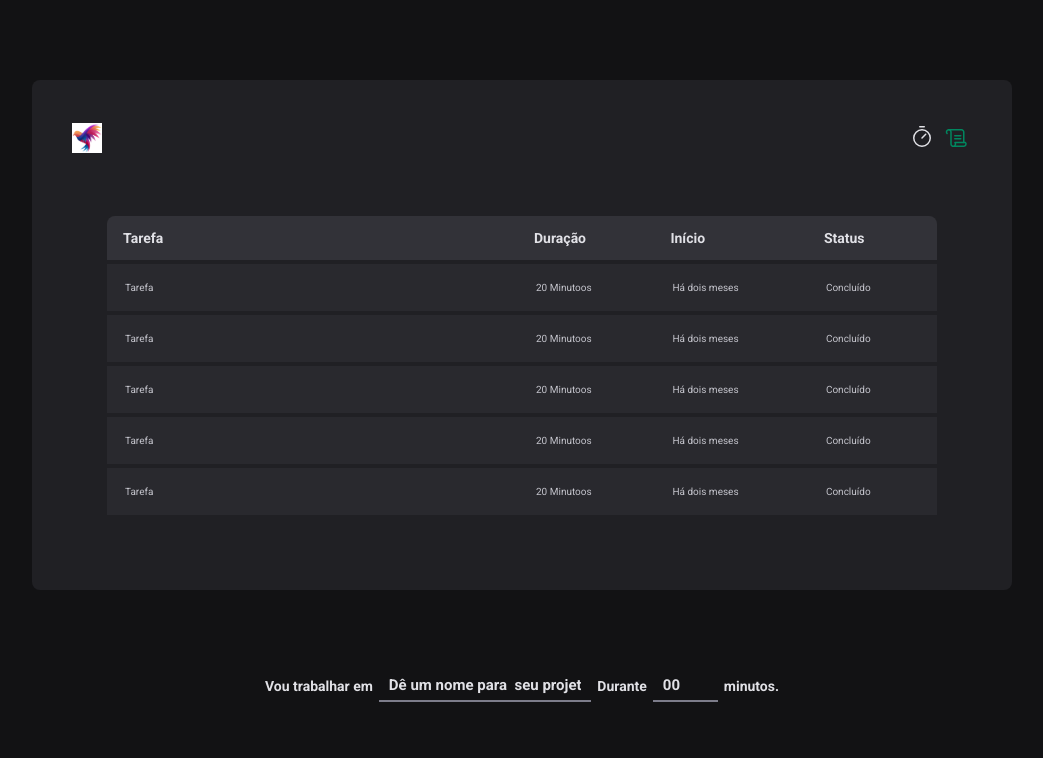
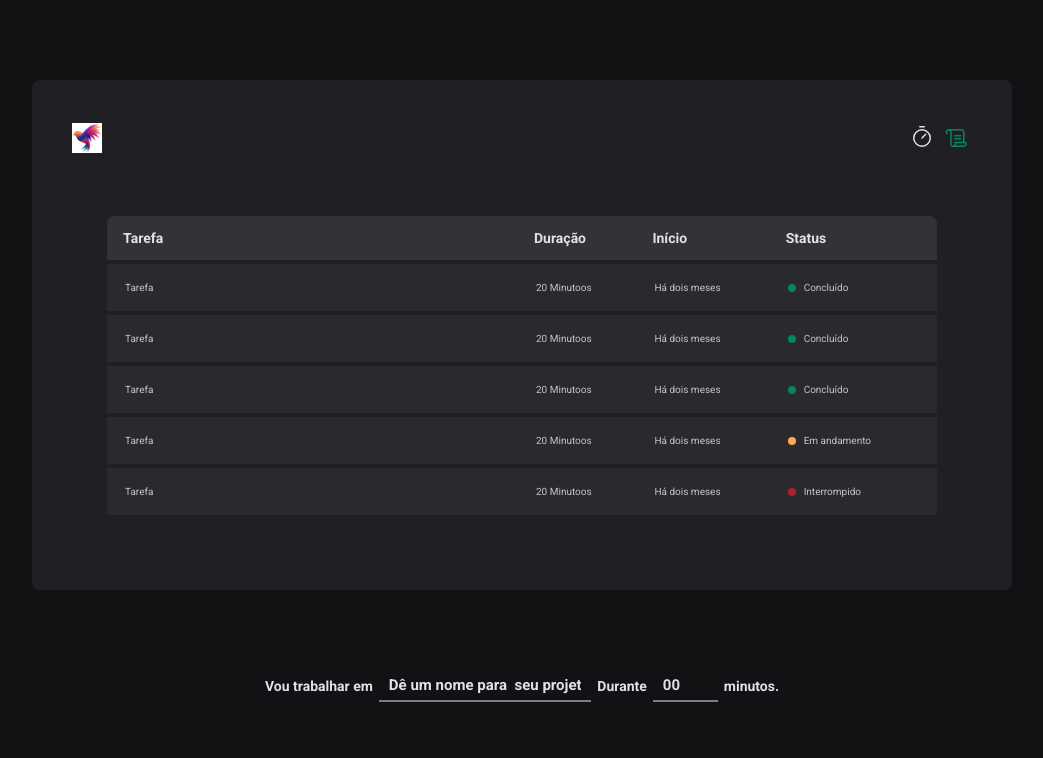
Before and after one commit to fabriciofcastro/Project-Time, a React (Vite) app: page /history in a window 1280 px wide. Shown: the top 758 px of the page, without its empty margins (118-1161 px from the left). Built offline with nearby package versions, Linux system fonts and the light colour scheme.

Commit message:
Create teble history of status

```diff
--- a/src/pages/history/History.tsx
+++ b/src/pages/history/History.tsx
@@ -1,4 +1,4 @@
-import { HistoryContainer, HistoryList } from './style'
+import { HistoryContainer, HistoryList, Status } from './style'
 
 export const History = () => {
   return (
@@ -17,32 +17,50 @@
               <td>Tarefa</td>
               <td>20 Minutoos</td>
               <td>Há dois meses</td>
-              <td>Concluído</td>
+              <td>
+                <Status statusColor="green">
+                  Concluído
+                </Status></td>
             </tr>
             <tr>
               <td>Tarefa</td>
               <td>20 Minutoos</td>
               <td>Há dois meses</td>
-              <td>Concluído</td>
+              <td>
+                <Status statusColor="green">
+                  Concluído
+                </Status></td>
             </tr>
             <tr>
               <td>Tarefa</td>
               <td>20 Minutoos</td>
               <td>Há dois meses</td>
-              <td>Concluído</td>
+              <td>
+                <Status statusColor="green">
+                  Concluído
+                </Status></td>
             </tr>
             <tr>
               <td>Tarefa</td>
               <td>20 Minutoos</td>
               <td>Há dois meses</td>
-              <td>Concluído</td>
+              <td>
+                <Status statusColor="yellow">
+                  Em andamento
+                </Status>
+
+              </td>
             </tr>
 
             <tr>
               <td>Tarefa</td>
               <td>20 Minutoos</td>
               <td>Há dois meses</td>
-              <td>Concluído</td>
+              <td>
+                <Status statusColor="red">
+                  Interrompido
+                </Status >
+              </td>
             </tr>
           </tbody>
         </table>
--- a/src/pages/history/style.ts
+++ b/src/pages/history/style.ts
@@ -61,3 +61,27 @@
     }
 
 `
+
+const STATUS_COLORS = {
+  yellow: "yellow-500",
+  green: "green-500",
+  red: "red-500"
+} as const
+
+interface StatusProps {
+  statusColor: keyof typeof STATUS_COLORS
+}
+
+export const Status = styled.span<StatusProps>`
+  display: flex;
+  align-items: center;
+  gap: 0.8rem;
+
+  &::before {
+    content: '';
+    width: .8rem;
+    height: .8rem;
+    border-radius: 999px;
+    background-color: ${(props) => props.theme[STATUS_COLORS[props.statusColor]]}
+  }
+`
```
Also changed, not shown: 1 other file (tests, documents, lock files or other folders).
